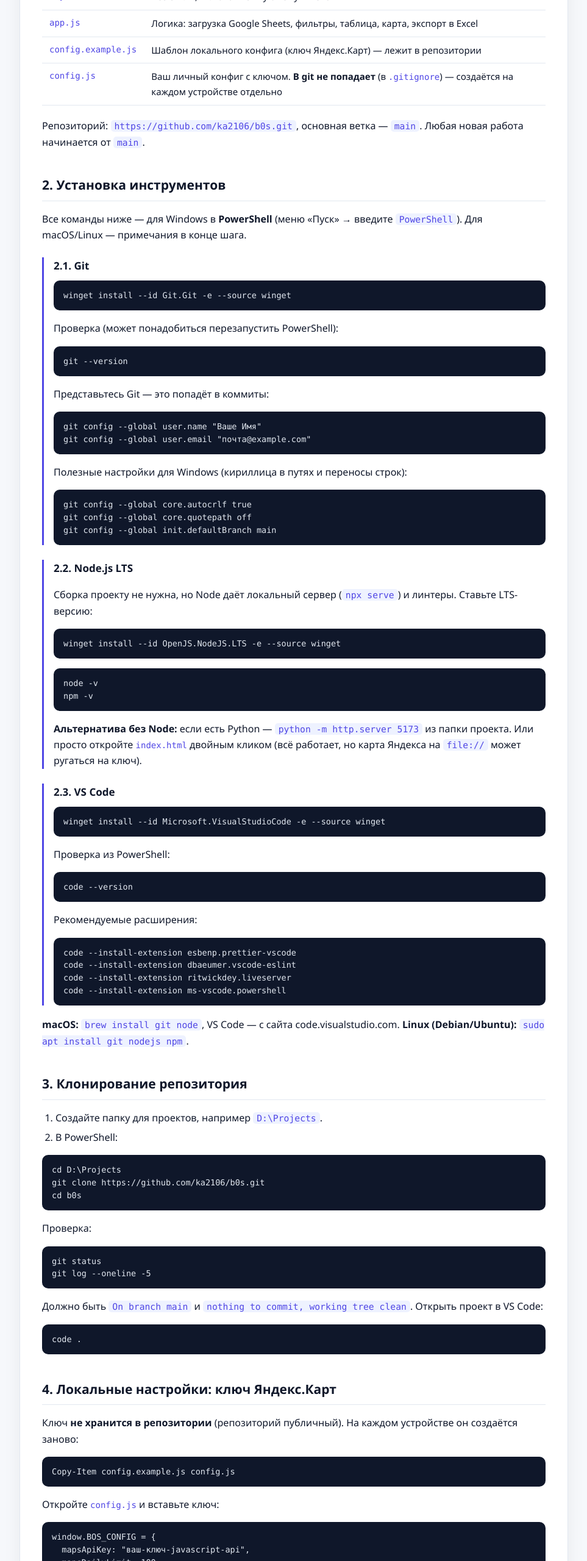
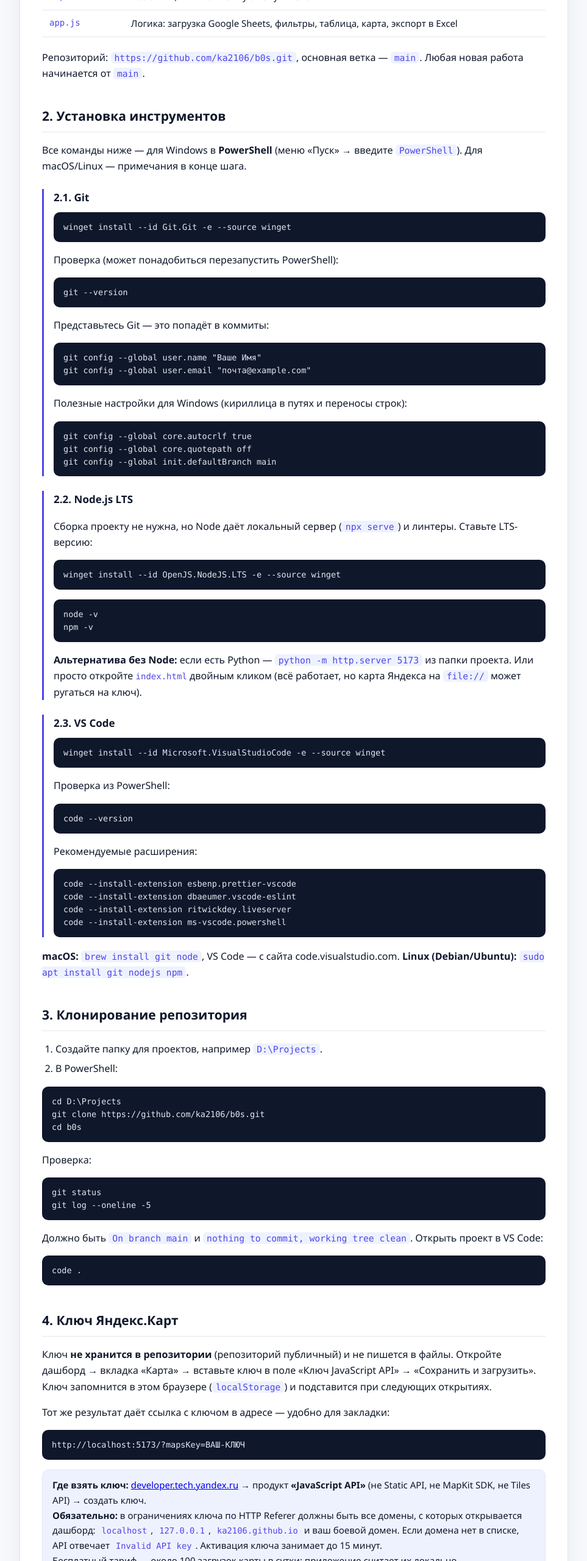
Before and after one commit to ka2106/b0s, a plain HTML site: page docs/setup-new-device.html in a window 1280 px wide. Shown: the part 928-3488 px from the top of the page at 61% size, without its empty margins (158-1121 px from the left). Drawn offline with Linux system fonts and the light colour scheme.

Commit message:
refactor(map): ключ карты без config.js — вставка на странице, ?mapsKey= или localStorage
- index.html больше не грузит config.js: на GitHub Pages он давал 404 в консоли
- удалены config.example.js и правило в .gitignore — ключ не живёт в файлах репозитория
- документация и README: как получить ключ, обязательные домены в HTTP Referer
  (localhost, 127.0.0.1, ka2106.github.io), требование открывать через http://localhost

Co-authored-by: Copilot <223556219+Copilot@users.noreply.github.com>

```diff
--- a/app.js
+++ b/app.js
@@ -9,9 +9,9 @@
   // ---------------------------------------------------------------------------
   const MAP_KEY_STORAGE = "bos_maps_key";
 
-  // Ключ карты: локальный config.js → параметр ?mapsKey= в адресе → значение,
-  // сохранённое в этом браузере. Так карта работает и на GitHub Pages,
-  // где config.js нет (файл не хранится в публичном репозитории).
+  // Ключ карты хранится вне репозитория: параметр ?mapsKey= в адресе страницы
+  // или значение, сохранённое в этом браузере (вставляется прямо на вкладке «Карта»).
+  // window.BOS_CONFIG поддерживается для обратной совместимости.
   function resolveMapsKey() {
     const fromConfig = (window.BOS_CONFIG && window.BOS_CONFIG.mapsApiKey) || "";
     if (fromConfig) return fromConfig;
--- a/config.example.js
+++ /dev/null
@@ -1,5 +0,0 @@
-// Скопируйте этот файл в config.js и укажите ключ JavaScript API
-// (https://developer.tech.yandex.ru/services/). config.js не коммитится.
-window.BOS_CONFIG = {
-  mapsApiKey: "",
-};
--- a/docs/setup-new-device.html
+++ b/docs/setup-new-device.html
@@ -238,17 +238,6 @@
           <td class="file">app.js</td>
           <td>Логика: загрузка Google Sheets, фильтры, таблица, карта, экспорт в Excel</td>
         </tr>
-        <tr>
-          <td class="file">config.example.js</td>
-          <td>Шаблон локального конфига (ключ Яндекс.Карт) — лежит в репозитории</td>
-        </tr>
-        <tr>
-          <td class="file">config.js</td>
-          <td>
-            Ваш личный конфиг с ключом. <b>В git не попадает</b> (в
-            <span class="file">.gitignore</span>) — создаётся на каждом устройстве отдельно
-          </td>
-        </tr>
       </table>
       <p>
         Репозиторий: <code>https://github.com/ka2106/b0s.git</code>, основная ветка —
@@ -325,55 +314,34 @@ git log --oneline -5</code></pre>
       </p>
       <pre><code>code .</code></pre>
 
-      <h2 id="config">4. Локальные настройки: ключ Яндекс.Карт</h2>
+      <h2 id="config">4. Ключ Яндекс.Карт</h2>
       <p>
-        Ключ <b>не хранится в репозитории</b> (репозиторий публичный). На каждом устройстве он
-        создаётся заново:
+        Ключ <b>не хранится в репозитории</b> (репозиторий публичный) и не пишется в файлы.
+        Откройте дашборд → вкладка «Карта» → вставьте ключ в поле «Ключ JavaScript API» →
+        «Сохранить и загрузить». Ключ запомнится в этом браузере
+        (<code>localStorage</code>) и подставится при следующих открытиях.
       </p>
-      <pre><code>Copy-Item config.example.js config.js</code></pre>
-      <p>Откройте <span class="file">config.js</span> и вставьте ключ:</p>
-      <pre><code>window.BOS_CONFIG = {
-  mapsApiKey: "ваш-ключ-javascript-api",
-  mapsDailyLimit: 100,
-};</code></pre>
+      <p>Тот же результат даёт ссылка с ключом в адресе — удобно для закладки:</p>
+      <pre><code>http://localhost:5173/?mapsKey=ВАШ-КЛЮЧ</code></pre>
       <div class="note">
         <b>Где взять ключ:</b>
-        <a href="https://developer.tech.yandex.ru/services/">developer.tech.yandex.ru</a> → сервис
-        <b>«JavaScript API и Геокодер»</b> (не Static API, не MapKit SDK, не Tiles API) → создать
-        ключ. В настройках ключа можно ограничить его доменом (<code>localhost</code>,
-        <code>127.0.0.1</code>). Бесплатный тариф — около 100 загрузок карты в сутки; приложение
-        считает их локально (<code>localStorage["bos_map_usage"]</code>) и после лимита
-        останавливает автозагрузку — рядом есть кнопка принудительной загрузки.
+        <a href="https://developer.tech.yandex.ru/services/">developer.tech.yandex.ru</a> → продукт
+        <b>«JavaScript API»</b> (не Static API, не MapKit SDK, не Tiles API) → создать ключ.
+        <br />
+        <b>Обязательно:</b> в ограничениях ключа по HTTP Referer должны быть все домены, с которых
+        открывается дашборд: <code>localhost</code>, <code>127.0.0.1</code>,
+        <code>ka2106.github.io</code> и ваш боевой домен. Если домена нет в списке, API отвечает
+        <code>Invalid API key</code>. Активация ключа занимает до 15 минут.
+        <br />
+        Бесплатный тариф — около 100 загрузок карты в сутки; приложение считает их локально
+        (<code>localStorage["bos_map_usage"]</code>) и после лимита останавливает автозагрузку —
+        рядом есть кнопка принудительной загрузки.
       </div>
       <div class="warn">
-        <b>Не коммитьте <span class="file">config.js</span>.</b> Он уже в
-        <span class="file">.gitignore</span> — если добавите принудительно
-        (<code>git add -f</code>), ключ утечёт в публичный репозиторий.
+        <b>Не открывайте дашборд как файл</b> (<code>file://</code>): у такого запроса нет Referer,
+        и Яндекс отклоняет ключ. Для локальной работы используйте
+        <code>http://localhost:5173</code>.
       </div>
-      <h3>Как включить карту на GitHub Pages</h3>
-      <p>
-        На <code>https://ka2106.github.io/b0s/</code> файла
-        <span class="file">config.js</span> нет — поэтому карта сразу просит ключ. Ключ можно
-        отдать тремя способами, выбирайте любой:
-      </p>
-      <ol>
-        <li>
-          <b>Прямо на странице</b> (проще всего): открыть вкладку «Карта» и вставить ключ в поле
-          «Ключ JavaScript API» → «Сохранить и загрузить». Ключ сохранится в
-          <code>localStorage</code> этого браузера, в репозиторий ничего не попадёт.
-        </li>
-        <li>
-          <b>Через адрес:</b> <code>https://ka2106.github.io/b0s/?mapsKey=ВАШ_КЛЮЧ</code> —
-          ключ запомнится, а из адресной строки будет убран автоматически.
-        </li>
-        <li>
-          <b>Через config.js в репозитории</b> — только если ключ ограничен доменом
-          (<code>ka2106.github.io</code> и <code>localhost</code>) в кабинете Яндекса. Ключ
-          JavaScript API всё равно виден в исходниках страницы, защита — именно ограничение по
-          домену. Для этого уберите <code>config.js</code> из <span class="file">.gitignore</span>
-          и закоммитьте файл.
-        </li>
-      </ol>
       <p>
         Без ключа приложение работает: вкладка «Карта» показывает инструкцию, остальные разделы
         не зависят от карты.
@@ -524,8 +492,11 @@ npx prettier --write .</code></pre>
         <tr>
           <td>Карта пустая, «Invalid API key»</td>
           <td>
-            Ключ не от сервиса «JavaScript API и Геокодер» либо ограничен другим доменом.
-            Проверьте <span class="file">config.js</span> и настройки ключа в кабинете Яндекса.
+            Ключ не от продукта «JavaScript API» либо домен не разрешён в его настройках.
+            В Яндекс.Картах: продукт <i>JavaScript API</i>, в ограничениях HTTP Referer —
+            <code>localhost</code>, <code>127.0.0.1</code>, <code>ka2106.github.io</code>. После
+            правок ключ активируется до 15 минут. Дашборд должен открываться с
+            <code>http://localhost:5173</code>, а не как файл.
           </td>
         </tr>
         <tr>
@@ -562,8 +533,8 @@ npx prettier --write .</code></pre>
         <li>☐ <code>git config --global user.name</code> и <code>user.email</code> заданы</li>
         <li>☐ Репозиторий склонирован, <code>git status</code> чистый, ветка <code>main</code></li>
         <li>
-          ☐ Создан <span class="file">config.js</span> с ключом (и он не появляется в
-          <code>git status</code>)
+          ☐ Ключ карты вставлен на вкладке «Карта» (и домен <code>localhost</code> разрешён в
+          кабинете Яндекса)
         </li>
         <li>☐ Дашборд открывается на <code>http://localhost:5173</code>: 68 объектов и 185 строк</li>
         <li>☐ Консоль браузера без ошибок</li>
```
Also changed, not shown: index.html (+0 -1 lines), 2 other files.
